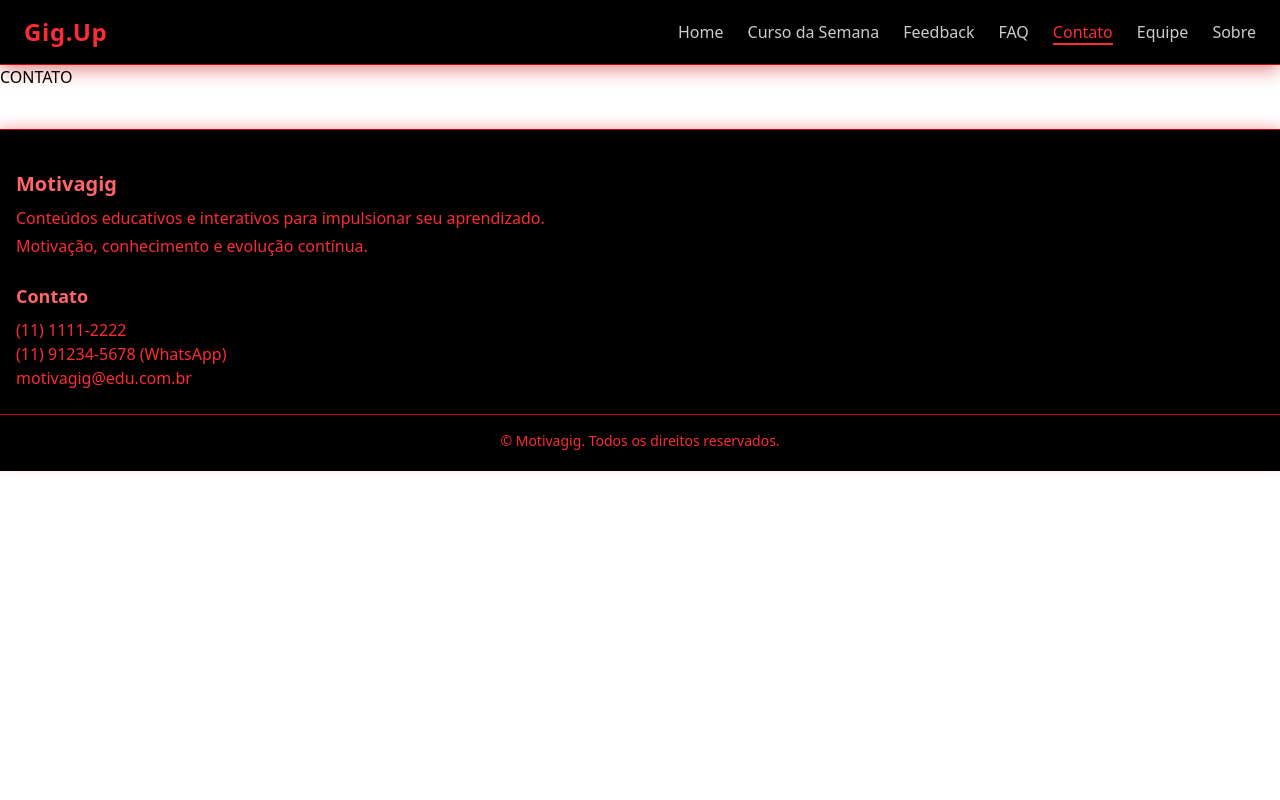
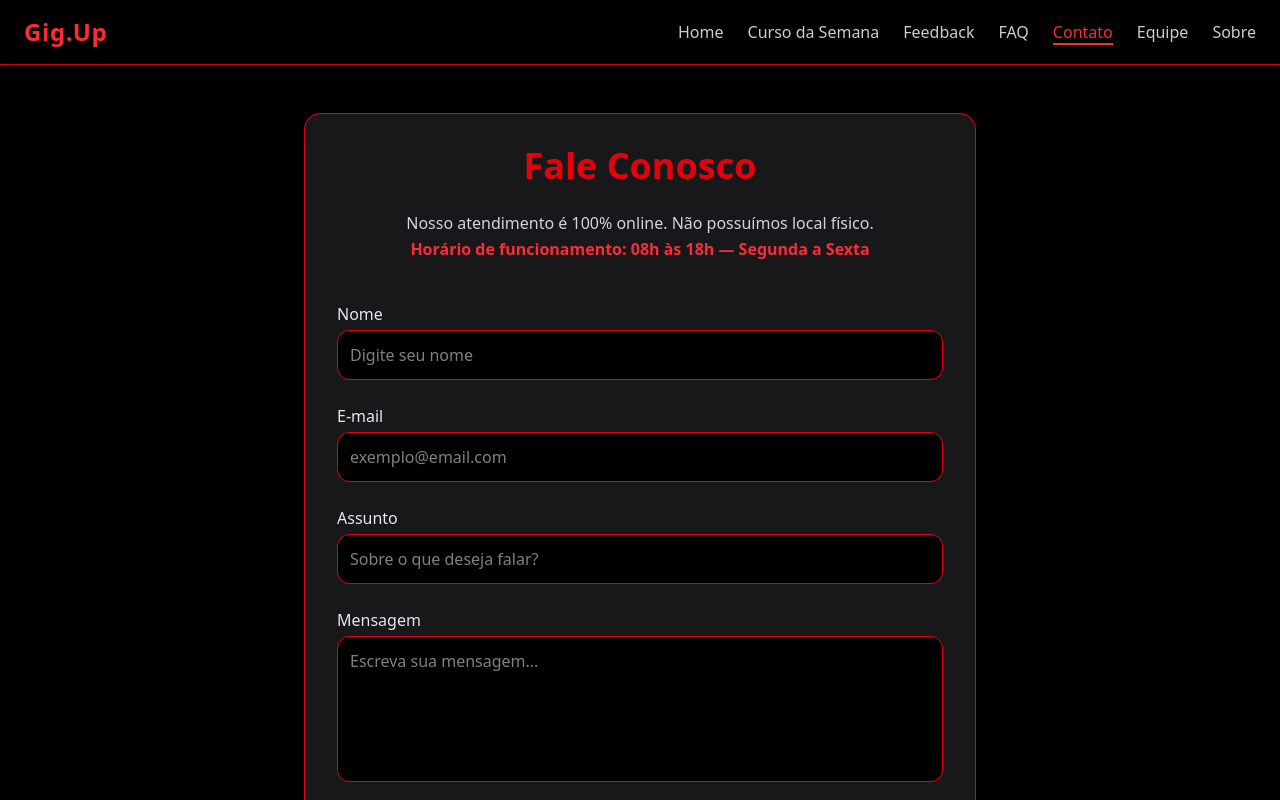
Before and after one commit to ChallengeFiap1tdspo/global-solution, a React (Vite) app in the folder motivagig/: page /contato in a window 1280 px wide. Shown: the top 800 px of the page. Built offline with nearby package versions, Linux system fonts and the light colour scheme.

Commit message:
feat: adicionando conteudos a pagina contato

```diff
--- a/motivagig/src/routes/Contato/index.tsx
+++ b/motivagig/src/routes/Contato/index.tsx
@@ -1,5 +1,85 @@
+import { useForm } from "react-hook-form";
+import type { ContatoData } from "../../types/contato";
+
 export default function Contato() {
+  const { register, handleSubmit, reset } = useForm<ContatoData>();
+
+  const onSubmit = () => {
+    alert("Mensagem enviada com sucesso!");
+    reset();
+  };
+
   return (
-    <p>CONTATO</p>
+    <main className="min-h-screen w-full bg-black flex flex-col items-center px-4 py-12 text-white">
+      <div className="w-full max-w-2xl bg-zinc-900 rounded-2xl shadow-xl p-8 border border-red-600">
+
+        <h1 className="text-4xl font-bold text-red-600 text-center mb-6">
+          Fale Conosco
+        </h1>
+
+        <p className="text-gray-300 text-center mb-10 leading-relaxed">
+          Nosso atendimento é 100% online.
+          Não possuímos local físico.
+          <br />
+          <span className="text-red-500 font-semibold">
+            Horário de funcionamento: 08h às 18h — Segunda a Sexta
+          </span>
+        </p>
+
+        <form onSubmit={handleSubmit(onSubmit)} className="flex flex-col gap-6">
+
+
+          <div className="flex flex-col">
+            <label className="font-medium text-gray-200 mb-1">Nome</label>
+            <input
+              {...register("nome", { required: true })}
+              type="text"
+              className="bg-black border border-red-600 rounded-xl p-3 text-white focus:outline-none focus:border-red-400"
+              placeholder="Digite seu nome"
+            />
+          </div>
+
+          <div className="flex flex-col">
+            <label className="font-medium text-gray-200 mb-1">E-mail</label>
+            <input
+              {...register("email", { required: true })}
+              type="email"
+              className="bg-black border border-red-600 rounded-xl p-3 text-white focus:outline-none focus:border-red-400"
+              placeholder="exemplo@email.com"
+            />
+          </div>
+
+
+          <div className="flex flex-col">
+            <label className="font-medium text-gray-200 mb-1">Assunto</label>
+            <input
+              {...register("assunto", { required: true })}
+              type="text"
+              className="bg-black border border-red-600 rounded-xl p-3 text-white focus:outline-none focus:border-red-400"
+              placeholder="Sobre o que deseja falar?"
+            />
+          </div>
+
+
+          <div className="flex flex-col">
+            <label className="font-medium text-gray-200 mb-1">Mensagem</label>
+            <textarea
+              {...register("mensagem", { required: true })}
+              rows={5}
+              className="bg-black border border-red-600 rounded-xl p-3 text-white resize-none focus:outline-none focus:border-red-400"
+              placeholder="Escreva sua mensagem..."
+            ></textarea>
+          </div>
+
+          <button
+            type="submit"
+            className="bg-red-600 hover:bg-red-700 transition-all text-white font-medium py-3 rounded-xl shadow-md"
+          >
+            Enviar Mensagem
+          </button>
+
+        </form>
+      </div>
+    </main>
   );
 }
```
